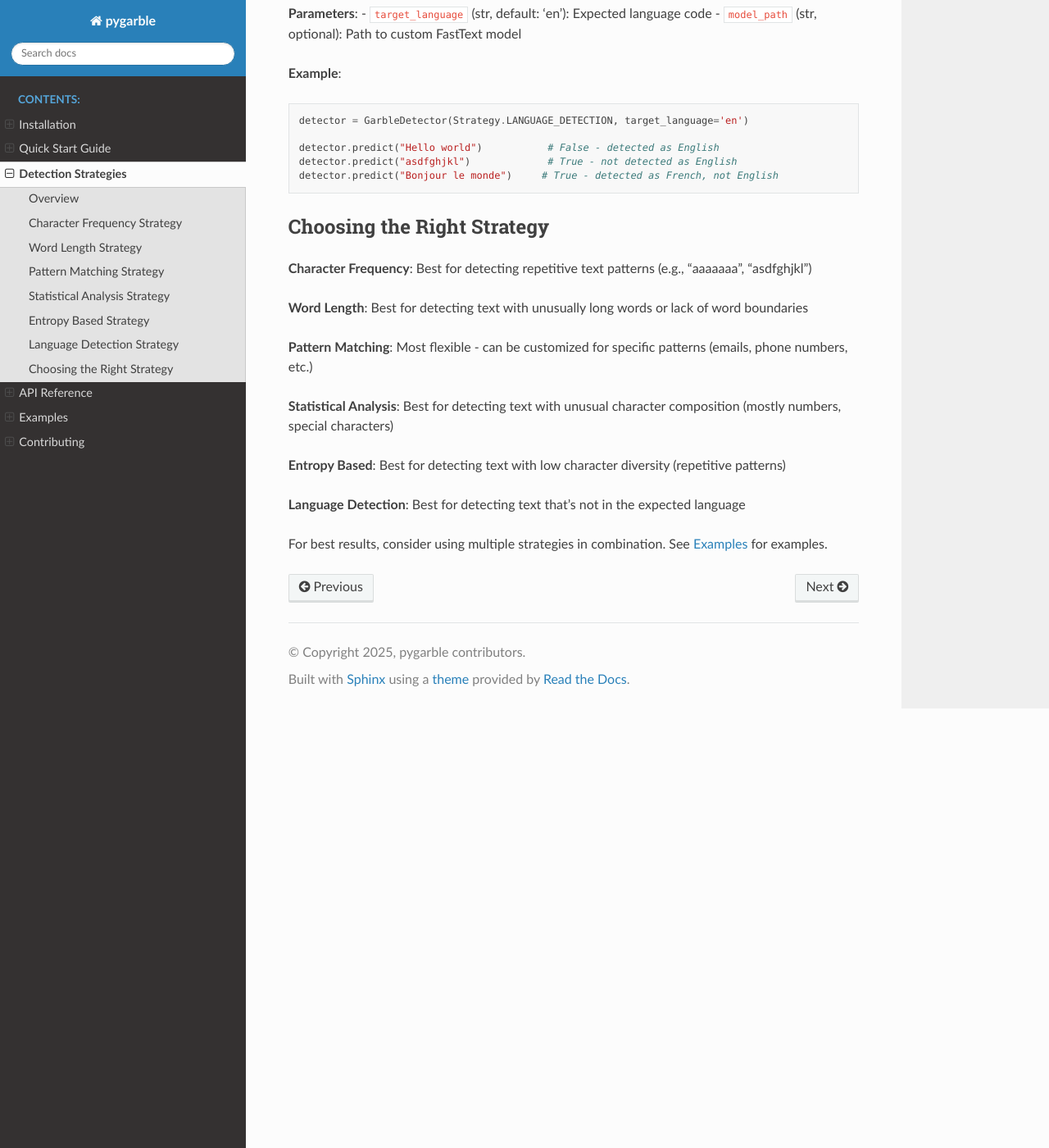
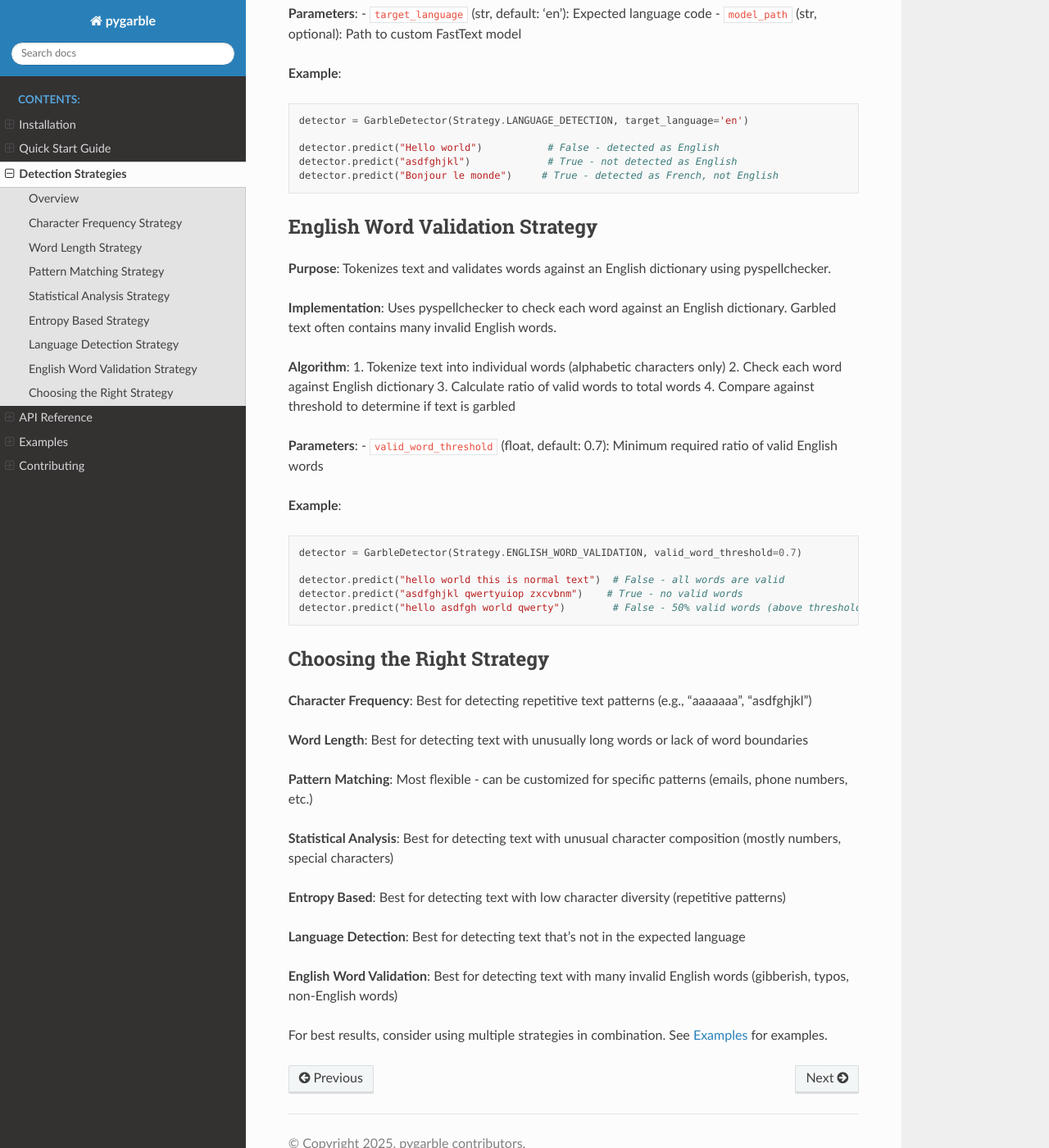
Before and after one commit to brightertiger/py-garble, a Sphinx documentation site: the page built from docs/strategies.rst, in a window 1280 px wide and 1400 px high, scrolled down 3223 px. Shown: the whole window at 82% size. Built offline with Sphinx 7.4.7 and the Read the Docs theme 3.1.0, drawn with Linux system fonts in a browser that asks for light colours; some of the changed text lies outside the part shown.

Commit message:
Update documentation for English Word Validation strategy
- Update README.md to include new strategy (7 total strategies)
- Add comprehensive documentation for English Word Validation strategy
- Update strategy enum in README examples
- Add pyspellchecker dependency to dependencies section
- Update architecture diagram to include new strategy file
- Update changelog with new strategy information
- Update docs/strategies.rst with new strategy documentation
- Update docs/api.rst with new strategy API reference

```diff
--- a/docs/api.rst
+++ b/docs/api.rst
@@ -58,3 +58,9 @@ Language Detection Strategy
 
 .. autoclass:: pygarble.strategies.language_detection.LanguageDetectionStrategy
    :members:
+
+English Word Validation Strategy
+--------------------------------
+
+.. autoclass:: pygarble.strategies.english_word_validation.EnglishWordValidationStrategy
+   :members:
--- a/docs/strategies.rst
+++ b/docs/strategies.rst
@@ -1,7 +1,7 @@
 Detection Strategies
 ====================
 
-pygarble provides 6 different strategies for detecting garbled text. Each strategy implements a different approach and is suitable for different types of garbled text.
+pygarble provides 7 different strategies for detecting garbled text. Each strategy implements a different approach and is suitable for different types of garbled text.
 
 Overview
 --------
@@ -168,6 +168,32 @@ Language Detection Strategy
    detector.predict("asdfghjkl")             # True - not detected as English
    detector.predict("Bonjour le monde")     # True - detected as French, not English
 
+English Word Validation Strategy
+--------------------------------
+
+**Purpose**: Tokenizes text and validates words against an English dictionary using pyspellchecker.
+
+**Implementation**: Uses pyspellchecker to check each word against an English dictionary. Garbled text often contains many invalid English words.
+
+**Algorithm**:
+1. Tokenize text into individual words (alphabetic characters only)
+2. Check each word against English dictionary
+3. Calculate ratio of valid words to total words
+4. Compare against threshold to determine if text is garbled
+
+**Parameters**:
+- ``valid_word_threshold`` (float, default: 0.7): Minimum required ratio of valid English words
+
+**Example**:
+
+.. code-block:: python
+
+   detector = GarbleDetector(Strategy.ENGLISH_WORD_VALIDATION, valid_word_threshold=0.7)
+
+   detector.predict("hello world this is normal text")  # False - all words are valid
+   detector.predict("asdfghjkl qwertyuiop zxcvbnm")    # True - no valid words
+   detector.predict("hello asdfgh world qwerty")        # False - 50% valid words (above threshold)
+
 Choosing the Right Strategy
 ---------------------------
 
@@ -183,4 +209,6 @@ Choosing the Right Strategy
 
 **Language Detection**: Best for detecting text that's not in the expected language
 
+**English Word Validation**: Best for detecting text with many invalid English words (gibberish, typos, non-English words)
+
 For best results, consider using multiple strategies in combination. See :doc:`examples` for examples.
```
Also changed, not shown: README.md (+35 -3 lines).
